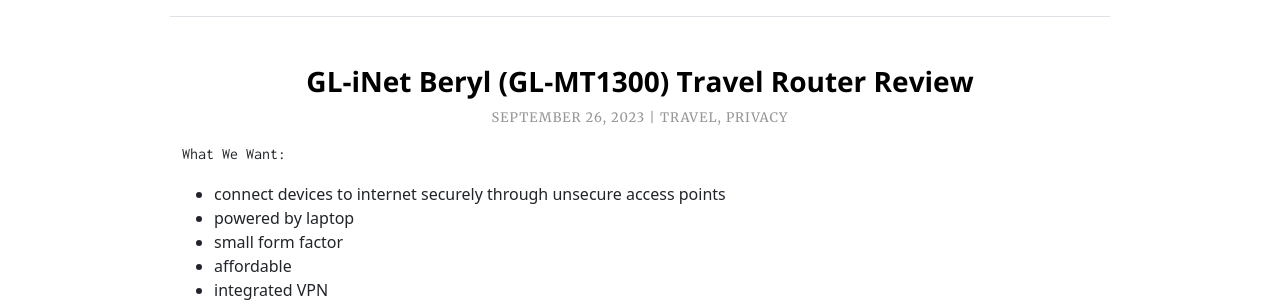
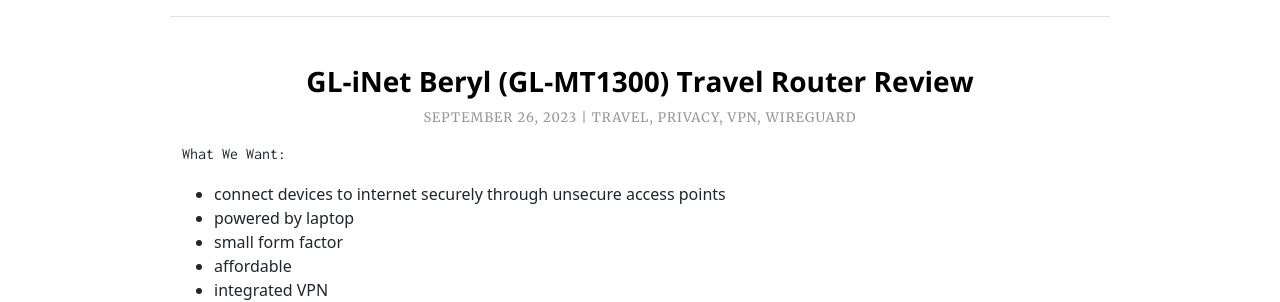
Before and after one commit to beauregardhenry/rougarou, a Jekyll site: the page built from by/beau-henry.md, in a window 1280 px wide. Shown: the part 1711-2013 px from the top of the page. Built offline with Jekyll 4.4.1, drawn with Linux system fonts in a browser that asks for light colours.

```diff
--- a/_posts/2023-09-25-travel-router-review.md
+++ b/_posts/2023-09-25-travel-router-review.md
@@ -4,7 +4,7 @@
 description: gl-inet travel router beryl gl-mt1300 overview privacy setup vpn wireguard open source
 author: Beau Henry
 date: 2023-09-25 21:15:34 -0500
-categories: travel privacy
+categories: travel privacy vpn wireguard
 ---
 What We Want:
 - connect devices to internet securely through unsecure access points
@@ -42,8 +42,8 @@
 * Anonymizing data is critical. We believe it is the only ethical way for a privacy-conscious company to employ usage data to improve their product.
 * It is intrusive and unacceptable to track someone across the web, but we believe watching how you use our site is fair game. A bad, but useful, analogy: A guy watching you walk around the mall, noting which stores you visit and what you purchase where is creepy as fuck. The independent bookstore owner who notes which sections/shelves his customers frequent and how they move around in his store simply wants to optimize his layout so that each customer enjoys their experience.
 
-## Introduction
+### Introduction
 
-## Overview
+### Overview
 
 ### Conclusion
```
Also changed, not shown: _posts/2023-09-10-on-war.md (+2 -2 lines).
